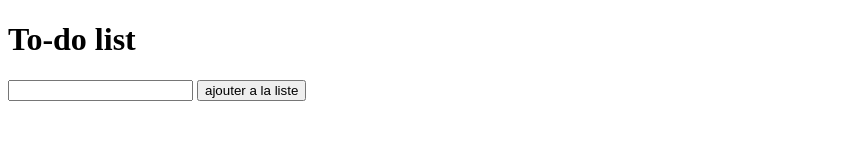
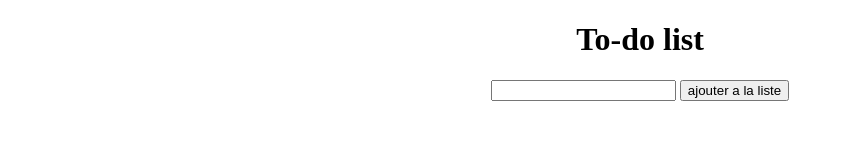
Before and after one commit to fraecar/to-do-list, a plain HTML site: page index.html in a window 1280 px wide. Shown: the whole page, without its empty margins (0-844 px from the left). Drawn offline with Linux system fonts and the light colour scheme.

Commit message:
V0.0.5
commencement de la mise en page du site, du style ect...
site totalement fonctionnelle mais sans style pour l'instant

```diff
--- a/index.html
+++ b/index.html
@@ -5,11 +5,14 @@
     <meta name="viewport" content="width=device-width, initial-scale=1.0">
     <title>To-Do list</title>
     <script src="script.js" defer></script>
+    <link rel="stylesheet" href="style.css">
 </head>
 <body>
     <h1>To-do list</h1>
-    <input id="inputToDo" type="text">
-    <button id="boutonADD">ajouter a la liste</button>
+    <div id="add">
+        <input id="inputToDo" type="text">
+        <button id="boutonADD">ajouter a la liste</button>
+    </div>
     <ul id="ListeToDo">
 
     </ul>
--- /dev/null
+++ b/style.css
@@ -0,0 +1,18 @@
+* {
+    inset: 0;
+}
+
+h1 {
+    text-align: center;
+}
+
+#add {
+    margin-right: auto;
+    margin-left: auto;
+    width: max-content;
+}
+
+#ListeToDo {
+    position: relative;
+    left: 180px;
+}
```
